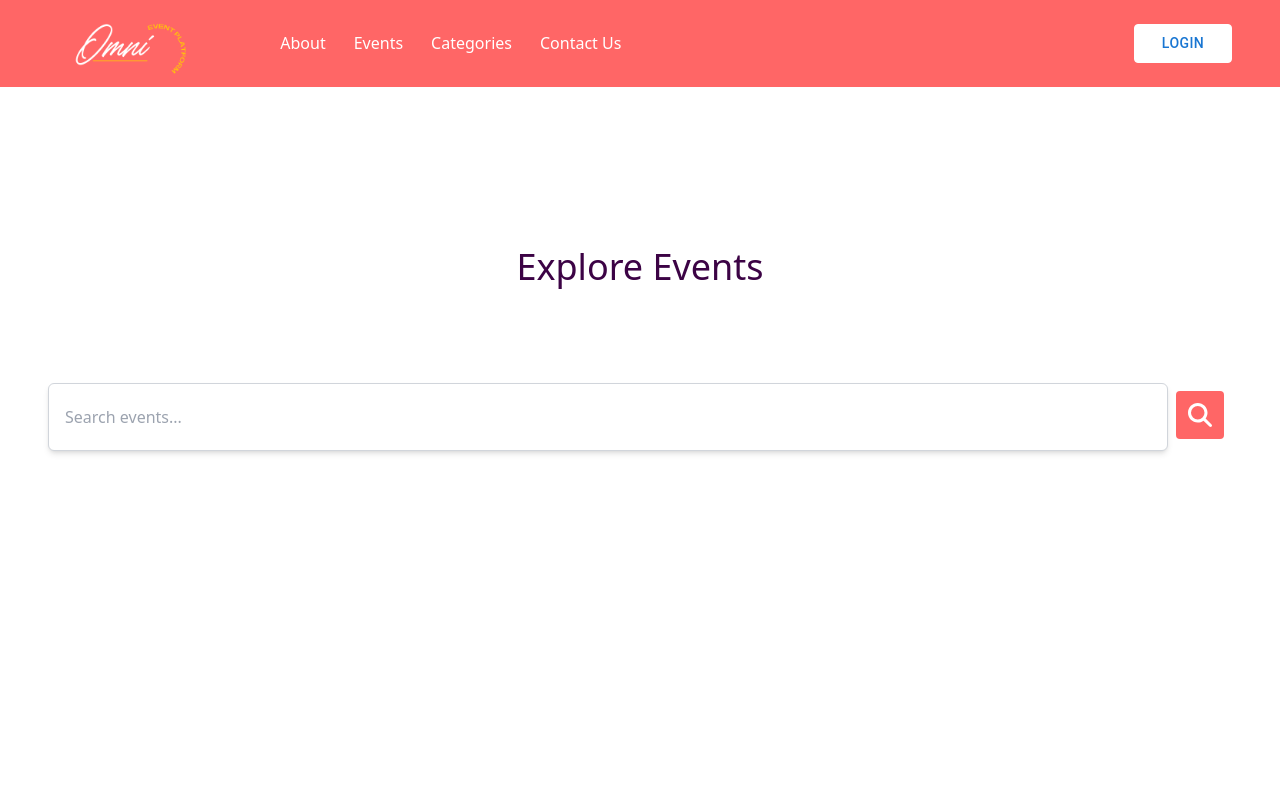
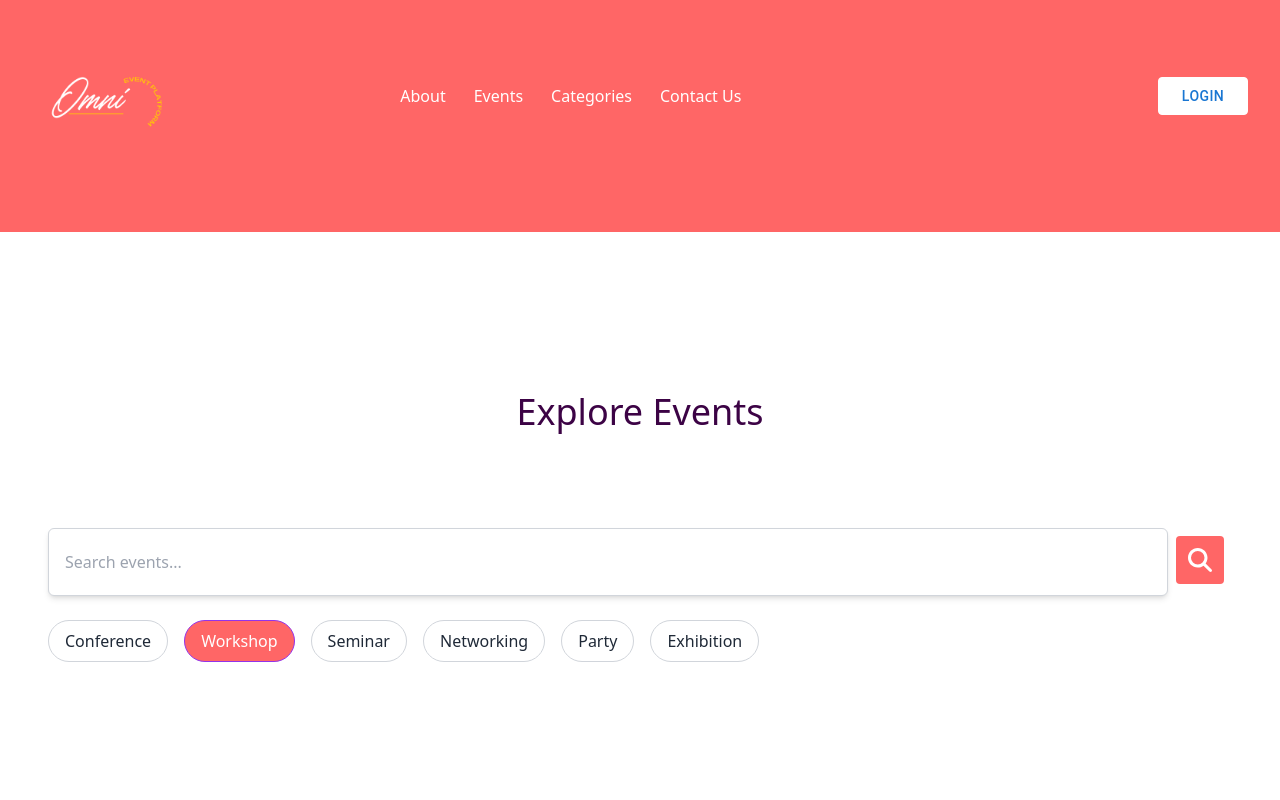
Before and after one commit to chingu-voyages/v47-tier3-team-33, a React (Create React App) app in the folder frontend/: page /events in a window 1280 px wide. Shown: the top 800 px of the page. Built offline with nearby package versions, Linux system fonts and the light colour scheme; what tailwind-hamburgers would draw is missing.

Commit message:
tags and nav configure

```diff
--- a/frontend/src/components/Navbar.tsx
+++ b/frontend/src/components/Navbar.tsx
@@ -19,64 +19,54 @@ const NavBar: React.FC = () => {
     };
   }, []);
 
+  const renderNavLinks = () => (
+    <ul className='flex justify-center md:space-x-7 items-center mx-auto'>
+      {navLinks.map((link) => (
+        <li key={link.href}>
+          <a href={link.href} className='text-white hover:underline'>
+            {link.text}
+          </a>
+        </li>
+      ))}
+    </ul>
+  );
+
+  const renderHamburgerMenu = () => (
+    <button className='tham tham-e-squeeze tham-w-7 bg-pink'>
+      <div className="tham-box">
+        <div className="tham-inner bg-white" />
+      </div>
+    </button>
+  );
+
   return (
-    <nav className='bg-pink p-6 items-center flex-wrap'>
-      <div className='flex items-center flex-shrink-0 mr-6'>
+    <nav className='bg-pink flex items-center flex-wrap pb-10'>
       {/* Logo */}
-        <div className='fill-current flex-shrink-0 items-center absolute'>
+      <div className='flex items-center  space-x-0 '>
         <a href='/' className='text-white'>
-            <img
-              className='object-contain h-48 w-auto'
-              src={omnilogo}
-              alt='Omni logo'
-            />
+          <img className='object-contain h-48 w-auto' src={omnilogo} alt='Omni logo' />
         </a>
       </div>
 
       {/* Navigation Links or Hamburger Menu */}
-        {isMobile ? (
-          // Hamburger Menu
-          <button className='tham tham-e-squeeze tham-w-7 bg-pink'>
-            <div className="tham-box">
-    			<div className="tham-inner bg-white" />
-  			</div>
+      {isMobile ? renderHamburgerMenu() : renderNavLinks()}
 
-          </button>
-        ) : (
-          // Regular Navigation Links
-          <ul className='flex md:space-x-7 justify-content items-center mx-auto'>
-            <li>
-              <a href='/about' className='text-white'>
-                About
-              </a>
-            </li>
-            <li>
-              <a href='/events' className='text-white'>
-                Events
-              </a>
-            </li>
-            <li>
-              <a href='/categories' className='text-white'>
-                Categories
-              </a>
-            </li>
-            <li>
-              <a href='/contact' className='text-white'>
-                Contact Us
-              </a>
-            </li>
-          </ul>
-        )}
-
-        {/* Login Button*/}
-        <div className='ml-auto'>
-          <button className='bg-white hover:bg-yellow text-darkTeal font-bold py-1.25 px-4 border border-white rounded '>
+      {/* Login Button */}
+      <div className='ml-auto mr-8'>
+        <button className='bg-white hover:bg-yellow text-darkTeal font-bold py-1.25 px-3 border border-white rounded'>
           <LRbutton />
         </button>
-        </div>
       </div>
     </nav>
   );
 };
 
+// Define navigation links
+const navLinks = [
+  { href: '/about', text: 'About' },
+  { href: '/events', text: 'Events' },
+  { href: '/categories', text: 'Categories' },
+  { href: '/contact', text: 'Contact Us' },
+];
+
 export default NavBar;
--- /dev/null
+++ b/frontend/src/components/ScrollingTags.tsx
@@ -0,0 +1,35 @@
+import React, { useEffect, useState } from 'react';
+
+const tagsData = ['Conference', 'Workshop', 'Seminar', 'Networking', 'Party', 'Exhibition'];
+
+const ScrollingTags: React.FC = () => {
+  const [tags, setTags] = useState(tagsData);
+  const [currentIndex, setCurrentIndex] = useState(0);
+
+  useEffect(() => {
+    const interval = setInterval(() => {
+      setCurrentIndex((prevIndex) => (prevIndex + 1) % tags.length);
+    }, 3000);
+
+    return () => clearInterval(interval);
+  }, [tags.length]);
+
+  return (
+    <div className="flex items-center overflow-hidden p-2 rounded-md bg-transparent">
+      {tags.map((tag, index) => (
+        <div
+          key={index}
+          className={`px-4 py-2 mx-2 ${
+            index === currentIndex
+              ? 'bg-pink text-white border-purple-600'
+              : 'bg-white text-gray-800 border-gray-300'
+          } rounded-full border transition-all duration-300`}
+        >
+          {tag}
+        </div>
+      ))}
+    </div>
+  );
+};
+
+export default ScrollingTags;
--- a/frontend/src/pages/EventsPage.tsx
+++ b/frontend/src/pages/EventsPage.tsx
@@ -1,4 +1,8 @@
+import React from 'react';
 import SearchBar from "../components/SearchBar"
+import ScrollingTags from '../components/ScrollingTags';
+
+
 
 const EventsPage= () => {
     return (
@@ -11,7 +15,11 @@ const EventsPage= () => {
                 throw new Error("Function not implemented.");
             } }/>
            </div>
-        </div>
+      <ScrollingTags />
+      {/* Add other components or content here */}
+    </div>
+
+
 
     )
 }
```
Lines whose indentation alone changed are shown as unchanged.
